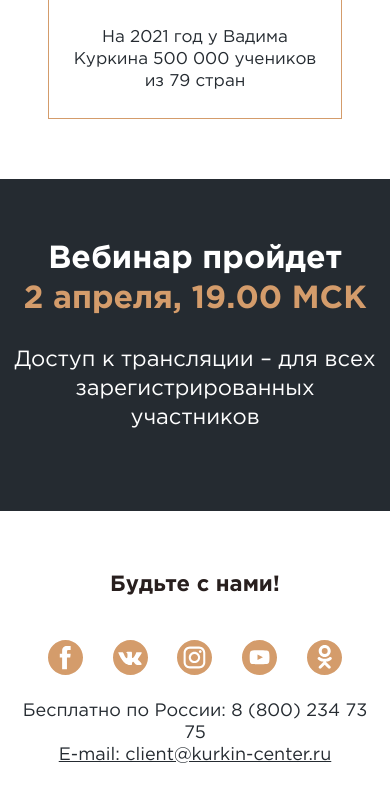
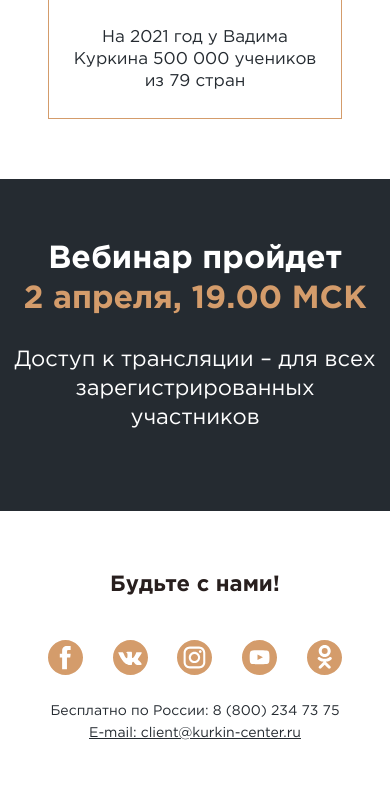
Before and after one commit to littldude/lovedisease, a plain HTML site: page index.html in a window 390 px wide. Shown: the part 4261-5063 px from the top of the page. Drawn offline with nearby package versions, Linux system fonts and the light colour scheme.

Commit message:
Changed footer size of text

```diff
--- a/index.html
+++ b/index.html
@@ -3,6 +3,7 @@
 <head>
     <meta charset="UTF-8">
     <meta name="viewport" content="width=device-width, initial-scale=1.0">
+    <meta name="format-detection" content="telephone=no">
     <link href="css/style.css" rel="stylesheet">
     <!-- FAVICON -->
     <link rel="apple-touch-icon" sizes="57x57" href="img/favicon/apple-icon-57x57.png">
--- a/scss/style.scss
+++ b/scss/style.scss
@@ -1167,10 +1167,10 @@ a {
         &__inner {
             margin-top: 25px;
             &--text {
-                font-size: 18px;
+                font-size: 14px;
             }
             &--email {
-                font-size: 18px;
+                font-size: 14px;
             }
         }
         &__link {
```
Also changed, not shown: css/style.css.
